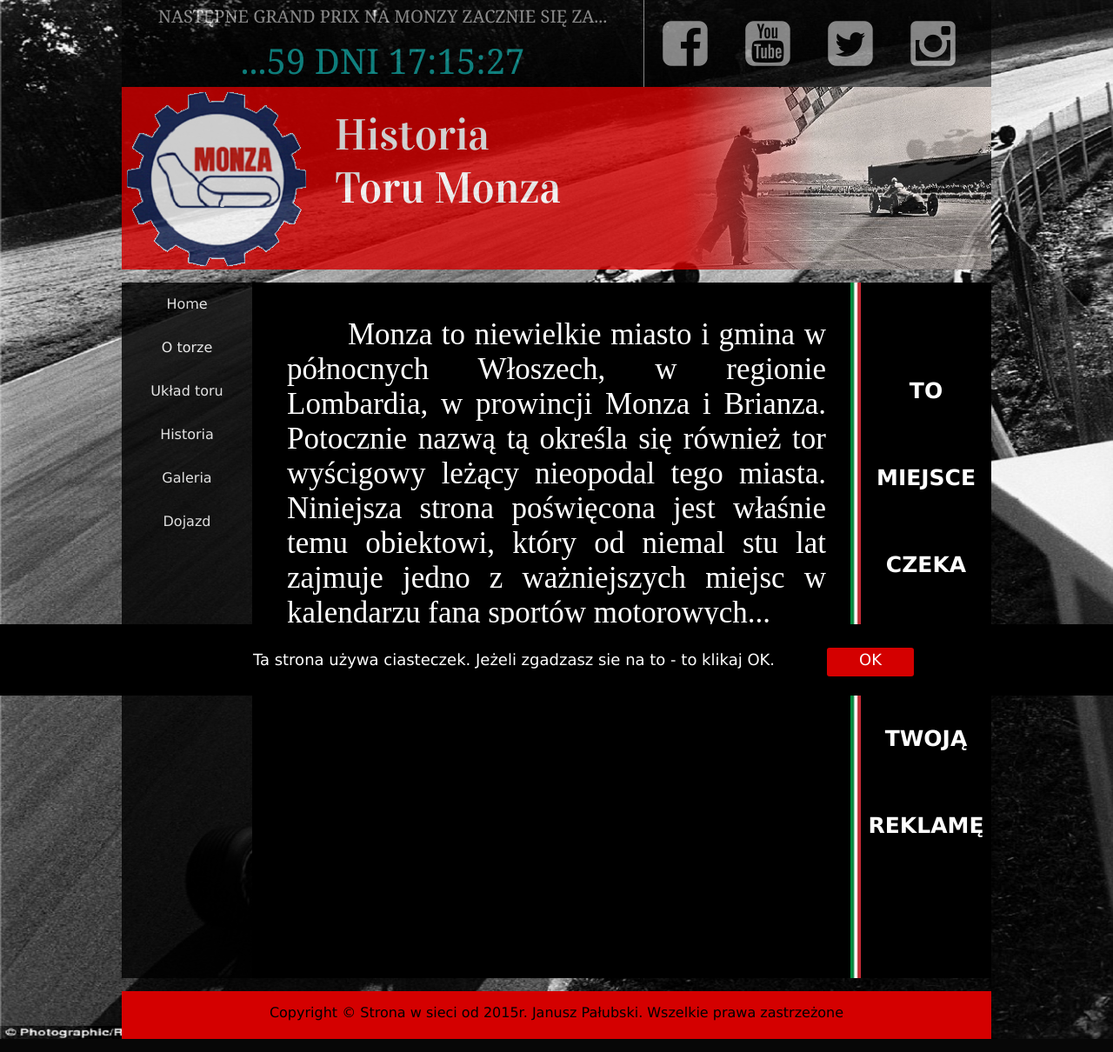
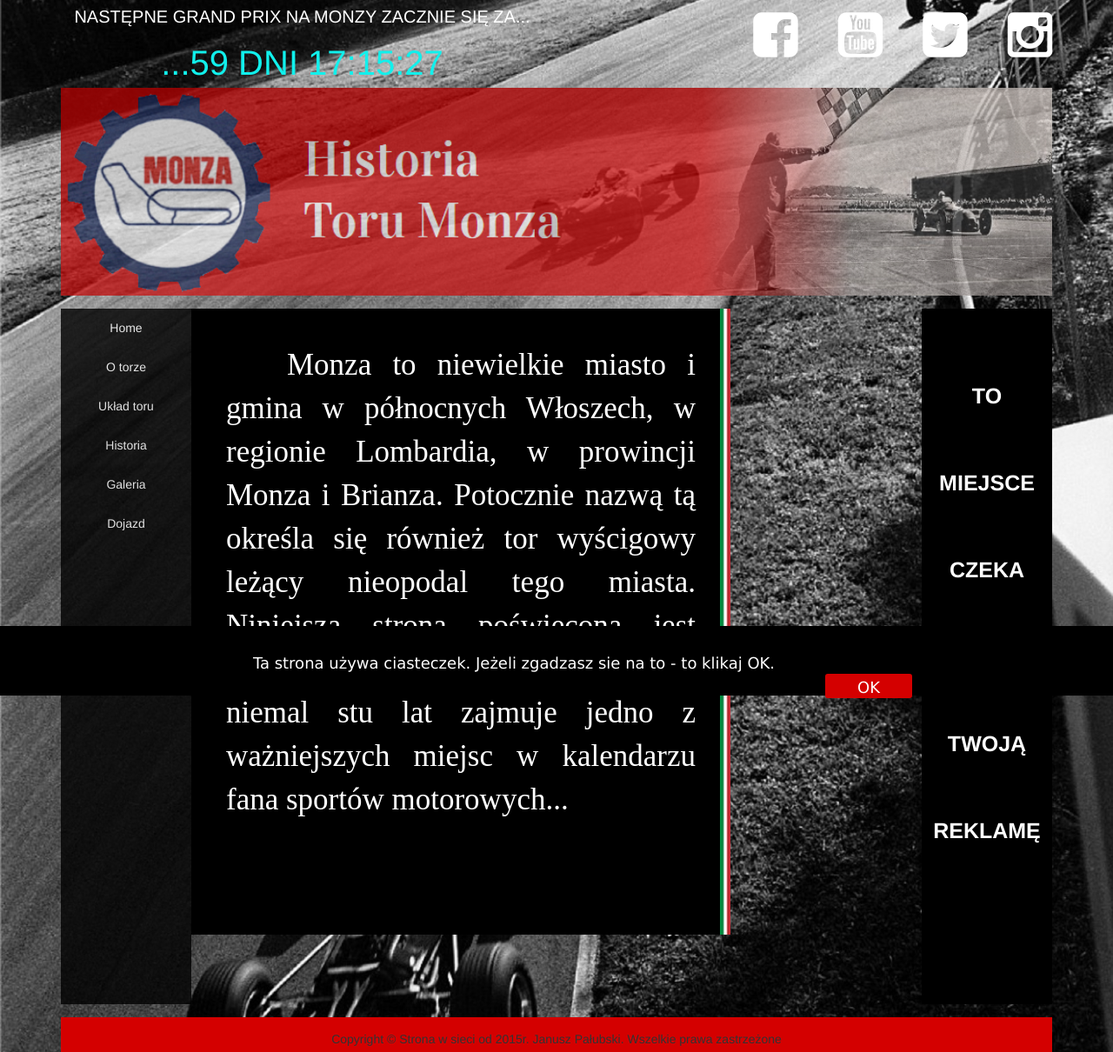
Before and after one commit to dzonnyzaba/monza, a PHP site: page /test.html in a window 1280 px wide. Shown: the whole page at 87% size. Run offline with PHP 8.4, Linux system fonts and the light colour scheme.

Commit message:
butstrap zrobione dla hedera

```diff
--- a/css/style1.css
+++ b/css/style1.css
@@ -1,8 +1,9 @@
 
 body{
-background: url(../images/1965para-kopia.jpg);
+background-image: url(../images/1965para-kopia.jpg);
+background-position: center;
 background-repeat: no-repeat;
-background-size: 100% 100%;
+background-size: cover;
 margin: 0;
 padding: 0;
 }
@@ -46,10 +47,12 @@
 }
 
 .soc{
-	width: 85px;
+/* 	width: 85px;
 	height: 80px;
-	margin: 10px 5px;
+	margin: 10px 5px; */
 	color: white;
+	margin: 0;
+	padding: 0;
 }
 
 .soc a{
@@ -64,37 +67,29 @@
 	color: #d40000;
 }
 
-#fb{
+/* #fb{
 	float: left;
 }
 
-#fb:hover{
-	background: #666666;
-}
+
 
 #yt{
 	float: left;
 }
 
-#yt:hover{
-	background: #666666;
-}
+
 
 #tw{
 	float: left;
 }
 
-#tw:hover{
-	background: #666666;
-}
+
 
 #inst{
 	float: left;
-}
+} */
 
-#inst:hover{
-	background: #666666;
-}
+
 
 #pojemnik{
 	width: 1000px;
@@ -137,16 +132,17 @@
 	cursor: pointer;
 }
 
-#glowa{
-	min-height: 210px;
+.monza-baner{
+
 	margin-bottom: 15px;
 	background: #d40000;
 	opacity: 0.8;
+	width: 100%;
 }
 
-#logo img{
-	margin-top: 6px;
-	margin-left: 6px;
+.monza-baner img{
+	width: 100%;
+	height: auto;
 }
 
 #logo{
--- a/test.html
+++ b/test.html
@@ -9,43 +9,39 @@
     <link rel="stylesheet" type="text/css" href="css/style1.css" />
     <link rel="stylesheet" type="text/css" href="css/fontello/css/fontello.css" />
     <link href='https://fonts.googleapis.com/css?family=Vidaloka' rel='stylesheet' type='text/css' />
-    <!-- <link rel="stylesheet" href="https://maxcdn.bootstrapcdn.com/bootstrap/3.3.6/css/bootstrap.min.css" integrity="sha384-1q8mTJOASx8j1Au+a5WDVnPi2lkFfwwEAa8hDDdjZlpLegxhjVME1fgjWPGmkzs7" crossorigin="anonymous"> -->
+    <link rel="stylesheet" href="https://maxcdn.bootstrapcdn.com/bootstrap/3.3.6/css/bootstrap.min.css" integrity="sha384-1q8mTJOASx8j1Au+a5WDVnPi2lkFfwwEAa8hDDdjZlpLegxhjVME1fgjWPGmkzs7" crossorigin="anonymous">
 </head>
 <body>
-<div id="pojemnik">
-                <div id="czapka">
-			<div id="czas">
-				<div id="kalendarz">
+<div class="container pojemnik">
+	<header>
+                <div class="row">
+
+				<div id="kalendarz" class="col-md-6 col-sm-12">
 					NASTĘPNE GRAND PRIX NA MONZY ZACZNIE SIĘ ZA...
 					<div id="odliczanie"></div>
 				</div>
-			</div>
-			<div id="socjale">
-				<div id="fb" class="soc">
+
+
+				<div id="fb" class="col-md-1 col-sm-3 col-xs-3 col-md-offset-2 soc">
 					<a href="https://www.facebook.com/AutodromoNazMonza" target="_blank" title="facebook">
 					<i class="icon-facebook-squared"></i></a></div>
-				<div id="yt" class="soc">
+				<div id="yt" class="col-md-1 col-sm-3 col-xs-3 soc">
 					<a href="https://www.youtube.com/user/AutodromoMonza" target="_blank" title="youtube">
 					<i class="icon-youtube-squared"></i></a></div>
-				<div id="tw" class="soc">
+				<div id="tw" class="col-md-1 col-sm-3 col-xs-3 soc">
 					<a href="https://twitter.com/Autodromo_Monza" target="_blank" title="twitter">
 					<i class="icon-twitter-squared"></i></a></div>
-				<div id="inst" class="soc">
+				<div id="inst" class="col-md-1 col-sm-3 col-xs-3 soc">
 					<a href="https://instagram.com/autodromonazionale_monza/" target="_blank" title="instagram">
 					<i class="icon-instagram"></i></a></div>
-				<div class="czysc"></div>
-			</div>
-			<div class="czysc"></div>
+
+
+
 		</div>
-                <div id="glowa">
-			<div id="logo">
-			<a href="monza-home"><img alt="" src="images/male-logo3.png" title="powrót do strony głównej"></a>
-			</div>
-			<div id="tytul">Historia<br />Toru Monza</div>
-			<div id="headr">
-				<img alt="" src="images/headfarina1.png">
-			</div>
+        <div class="monza-baner">
+			<img src="images/baner.png" alt="monza baner"/>
 		</div>
+	</header>
     <div id="brzuch">        <div id="lewe">
             <ul>
 		<li><a href="monza-home">Home</a></li>
```
